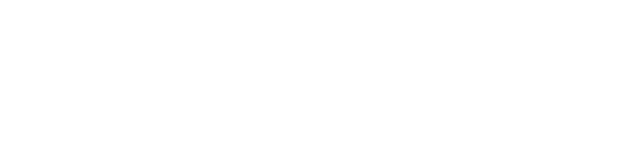
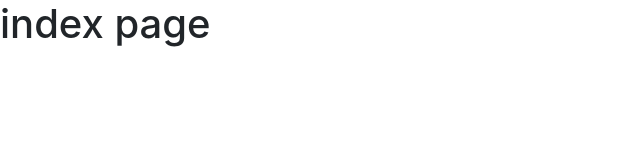
Before and after one commit to tomnudd/website-dev, a plain HTML site: page index.html in a window 1280 px wide. Shown: the whole page, without its empty margins (0-640 px from the left). Drawn offline with nearby package versions, Linux system fonts and the light colour scheme.

Commit message:
added title to index page

```diff
--- a/index.html
+++ b/index.html
@@ -5,4 +5,7 @@
     <meta name="viewport" content="width=device-width, initial-scale=1, shrink-to-fit=no">
     <link rel="stylesheet" href="https://stackpath.bootstrapcdn.com/bootstrap/4.1.3/css/bootstrap.min.css" integrity="sha384-MCw98/SFnGE8fJT3GXwEOngsV7Zt27NXFoaoApmYm81iuXoPkFOJwJ8ERdknLPMO" crossorigin="anonymous">
 	</head>
+  <body>
+    <h1>index page</h1>
+  </body>
 </html>
```
